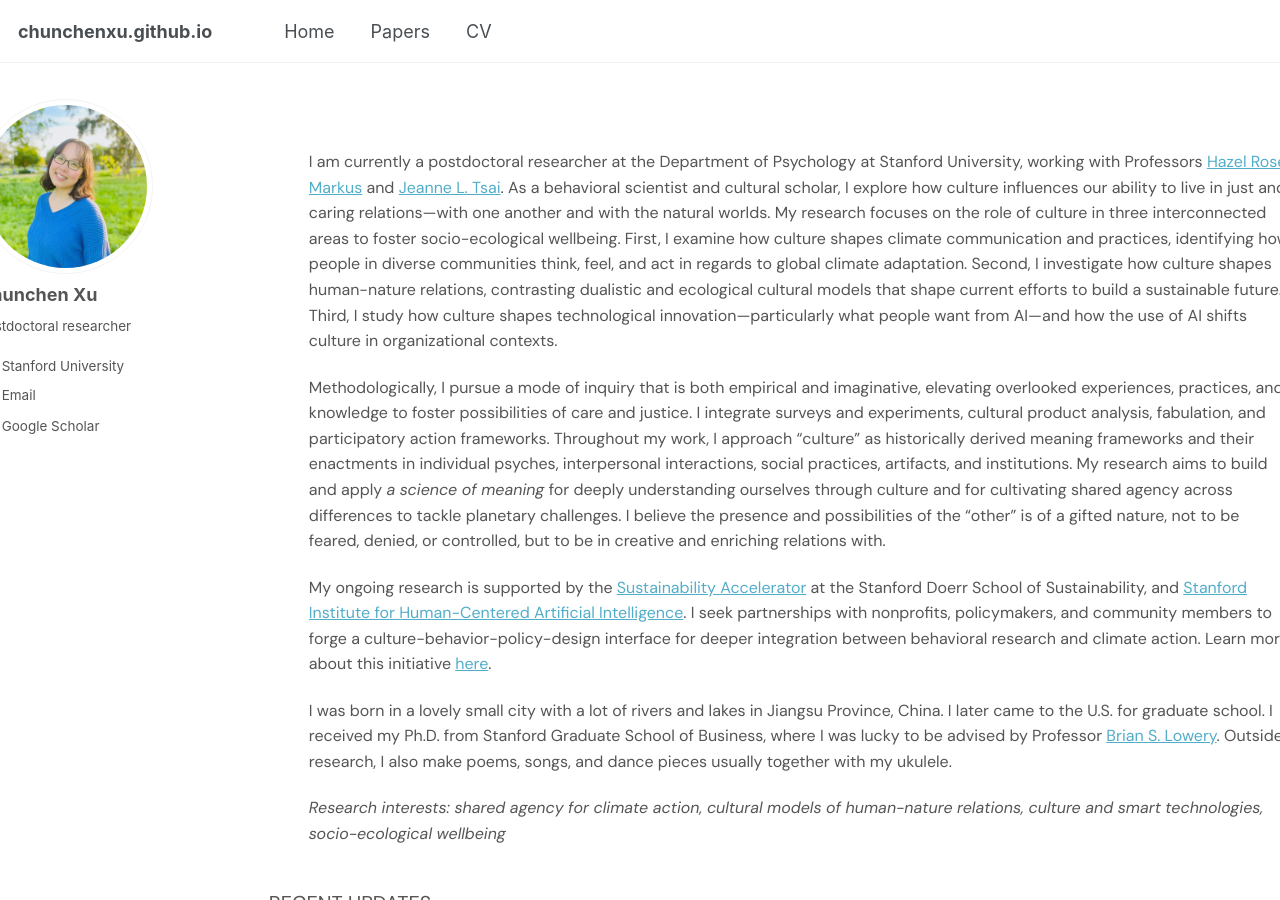
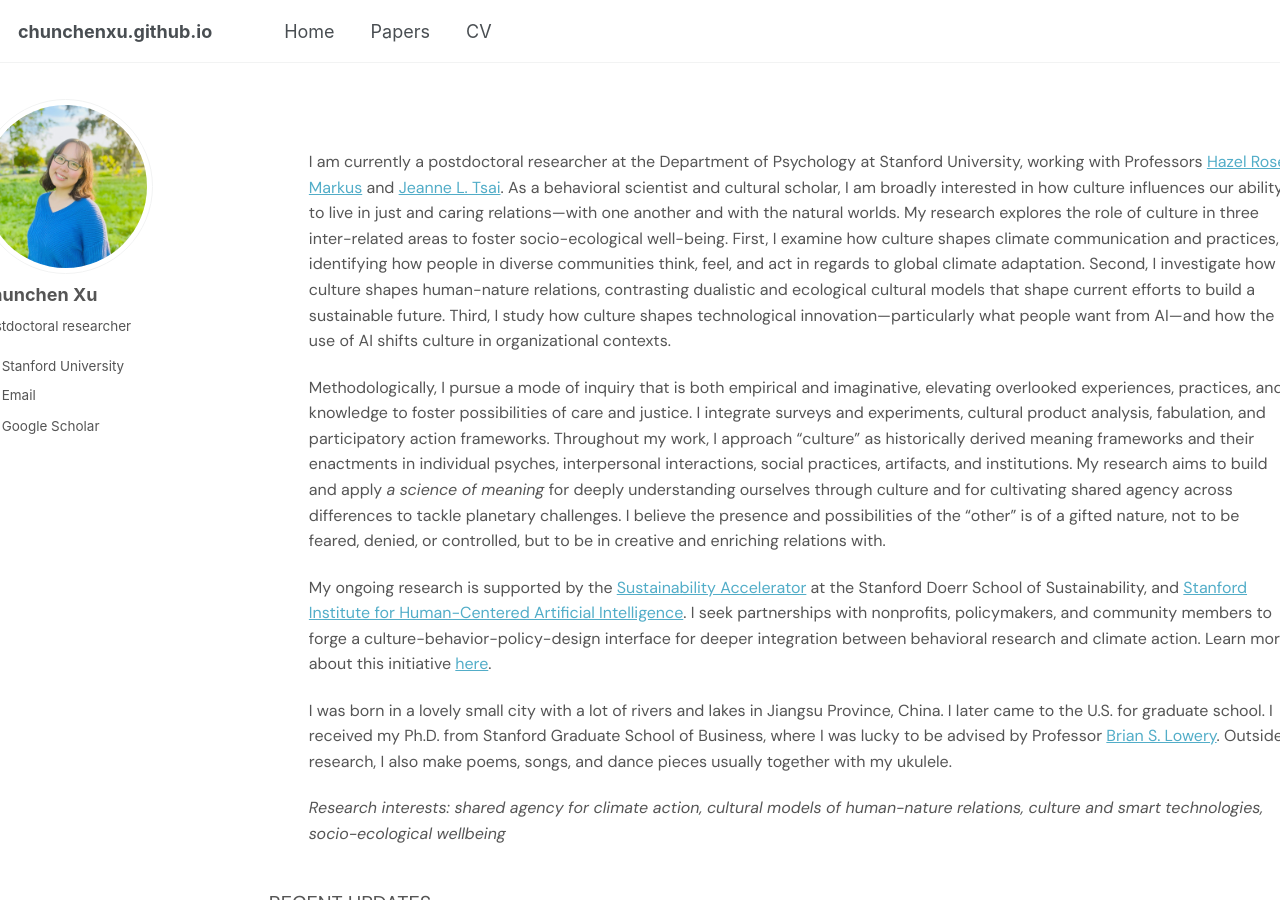
Before and after one commit to chunchenxu/chunchenxu.github.io, a Jekyll site: the page built from _pages/about.html, in a window 1280 px wide and 900 px high. Built offline with Jekyll 4.4.1, drawn with Linux system fonts in a browser that asks for light colours; some web fonts are replaced; a script that is not in the unit is left out.

Commit message:
Update about.html

```diff
--- a/_pages/about.html
+++ b/_pages/about.html
@@ -9,7 +9,8 @@ redirect_from:
 
 <div class="about-container">
 
-<p>I am currently a postdoctoral researcher at the Department of Psychology at Stanford University, working with Professors <a href="https://web.stanford.edu/~hazelm/">Hazel Rose Markus</a> and <a href="https://psychology.stanford.edu/people/jeanne-l-tsai/">Jeanne L. Tsai</a>. As a behavioral scientist and cultural scholar, I explore how culture influences our ability to live in just and caring relations—with one another and with the natural worlds. My research focuses on the role of culture in three interconnected areas to foster socio-ecological wellbeing. First, I examine how culture shapes climate communication and practices, identifying how people in diverse communities think, feel, and act in regards to global climate adaptation. Second, I investigate how culture shapes human-nature relations, contrasting dualistic and ecological cultural models that shape current efforts to build a sustainable future. Third, I study how culture shapes technological innovation—particularly what people want from AI—and how the use of AI shifts culture in organizational contexts. </p>
+<p>I am currently a postdoctoral researcher at the Department of Psychology at Stanford University, working with Professors <a href="https://web.stanford.edu/~hazelm/">Hazel Rose Markus</a> and <a href="https://psychology.stanford.edu/people/jeanne-l-tsai/">Jeanne L. Tsai</a>. As a behavioral scientist and cultural scholar, I am broadly interested in how culture influences our ability to live in just and caring relations—with one another and with the natural worlds. My research explores the role of culture in three inter-related areas to foster socio-ecological well-being. First, I examine how culture shapes climate communication and practices, identifying how people in diverse communities think, feel, and act in regards to global climate adaptation. Second, I investigate how culture shapes human-nature relations, contrasting dualistic and ecological cultural models that shape current efforts to build a sustainable future. Third, I study how culture shapes technological innovation—particularly what people want from AI—and how the use of AI shifts culture in organizational contexts. </p>
+
 <p>Methodologically, I pursue a mode of inquiry that is both empirical and imaginative, elevating overlooked experiences, practices, and knowledge to foster possibilities of care and justice. I integrate surveys and experiments, cultural product analysis, fabulation, and participatory action frameworks. Throughout my work, I approach “culture” as historically derived meaning frameworks and their enactments in individual psyches, interpersonal interactions, social practices, artifacts, and institutions. My research aims to build and apply <em>a science of meaning</em> for deeply understanding ourselves through culture and for cultivating shared agency across differences to tackle planetary challenges. I believe the presence and possibilities of the “other” is of a gifted nature, not to be feared, denied, or controlled, but to be in creative and enriching relations with. </p>
 
 <p>My ongoing research is supported by the <a href="https://sustainability-accelerator.stanford.edu/">Sustainability Accelerator</a> at the Stanford Doerr School of Sustainability, and <a href="https://hai.stanford.edu/">Stanford Institute for Human-Centered Artificial Intelligence</a>. I seek partnerships with nonprofits, policymakers, and community members to forge a culture-behavior-policy-design interface for deeper integration between behavioral research and climate action. Learn more about this initiative <a href="https://substack.com/@earthcarecultures?utm_source=user-menu">here</a>.</p>
```
